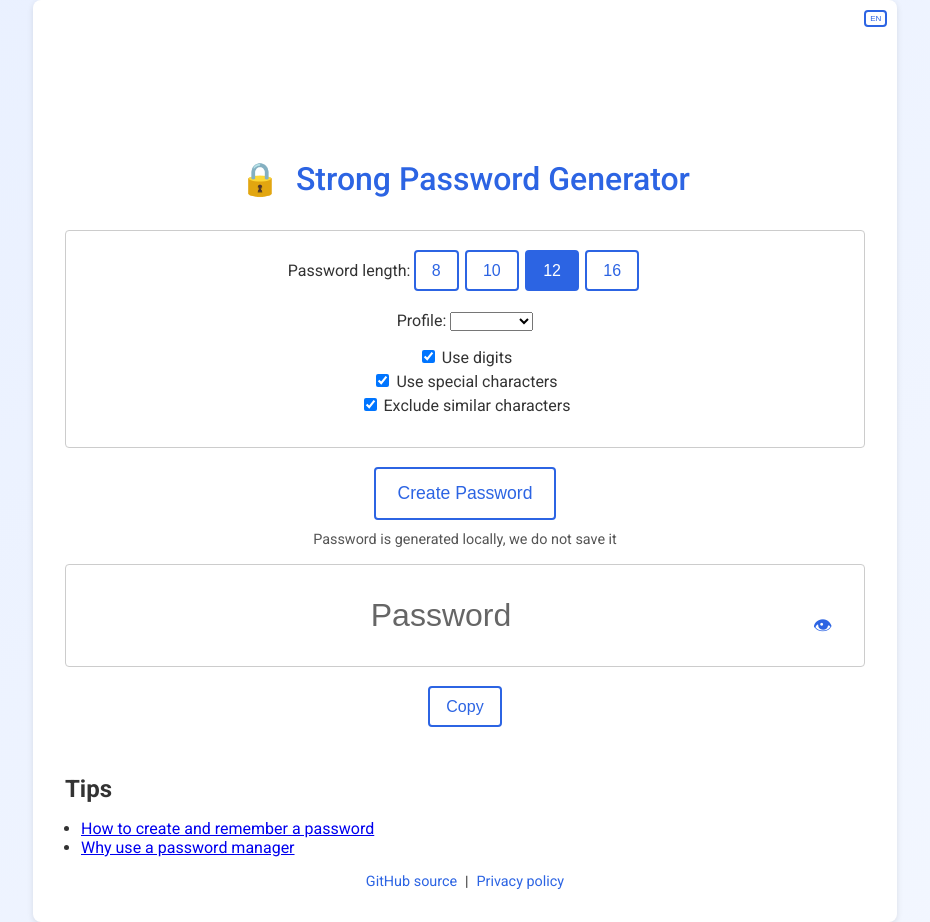
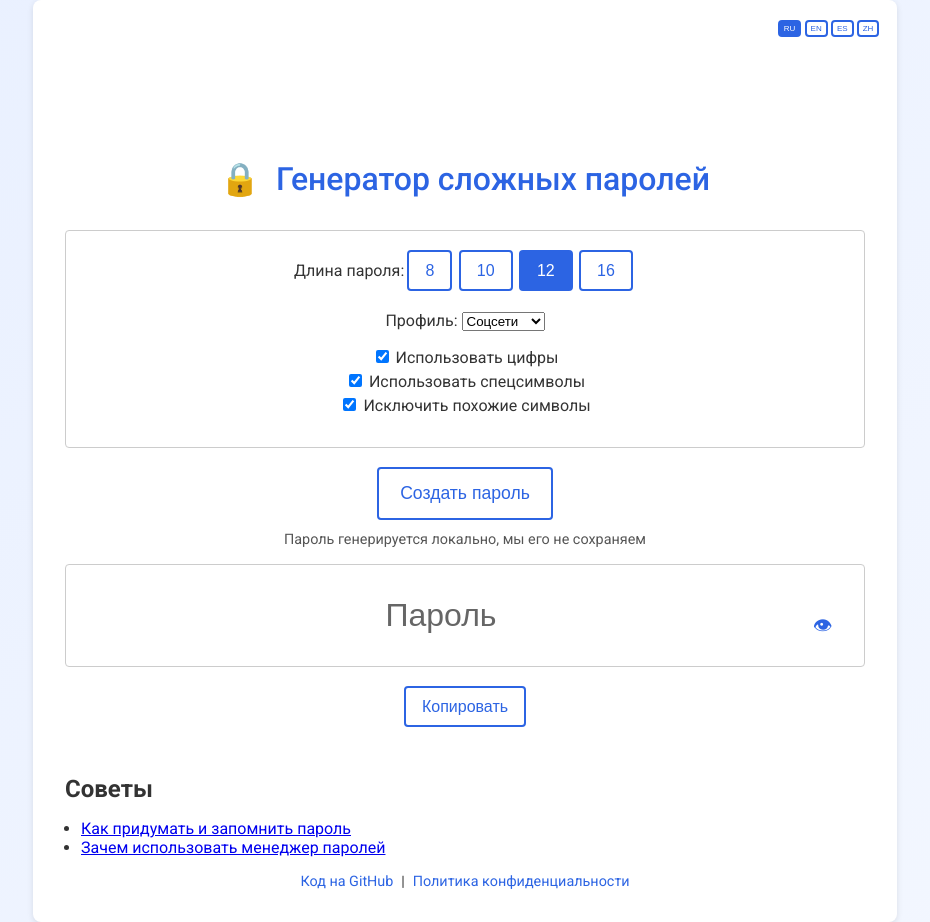
Before and after one commit to mescheryakov1/strongpassword, a website: page public/index.html in a window 1280 px wide. Both pictures are taken after a click on the button "RU". Shown: the whole page, without its empty margins (175-1105 px from the left). Drawn offline with nearby package versions, Linux system fonts and the light colour scheme.

Commit message:
feat: improve language switcher and profile defaults

```diff
--- a/public/app.js
+++ b/public/app.js
@@ -14,7 +14,7 @@ createApp({
       copied: false,
       lang: 'ru',
       langs: ['ru','en','es','zh'],
-      profile: '',
+      profile: 'social',
       translations: {
         ru: {
           title: 'Генератор сложных паролей',
@@ -149,6 +149,9 @@ createApp({
       return `strength-${this.strength}`;
     }
   },
+  created() {
+    this.applyProfile();
+  },
   methods: {
     setLength(len) {
       this.length = len;
@@ -213,9 +216,8 @@ createApp({
         this.restartTimer();
       }
     },
-    toggleLang() {
-      const idx = this.langs.indexOf(this.lang);
-      this.lang = this.langs[(idx + 1) % this.langs.length];
+    setLang(l) {
+      this.lang = l;
     }
   }
 }).mount('#app');
--- a/public/index.html
+++ b/public/index.html
@@ -10,7 +10,11 @@
 </head>
 <body>
   <div id="app" class="container">
-    <button class="locale-toggle" @click="toggleLang">{{ lang.toUpperCase() }}</button>
+    <div class="locale-switch">
+      <button v-for="l in langs" :key="l" @click="setLang(l)" :class="{active: lang === l}">
+        {{ l.toUpperCase() }}
+      </button>
+    </div>
     <h1><span class="lock">🔒</span> {{ t.title }}</h1>
     <div class="settings">
       <div class="length">
@@ -23,7 +27,6 @@
       <div class="profile">
         <label>{{ t.profile }}
           <select v-model="profile" @change="applyProfile">
-            <option value=""></option>
             <option value="social">{{ t.profileSocial }}</option>
             <option value="bank">{{ t.profileBank }}</option>
             <option value="gov">{{ t.profileGov }}</option>
--- a/public/styles.css
+++ b/public/styles.css
@@ -56,10 +56,13 @@ h1 {
 }
 
 
-.locale-toggle {
+.locale-switch {
   position: absolute;
   top: 1em;
   right: 1em;
+}
+
+.locale-switch button {
   font-size: 0.5em;
   padding: 0.3em 0.5em;
 }
```
